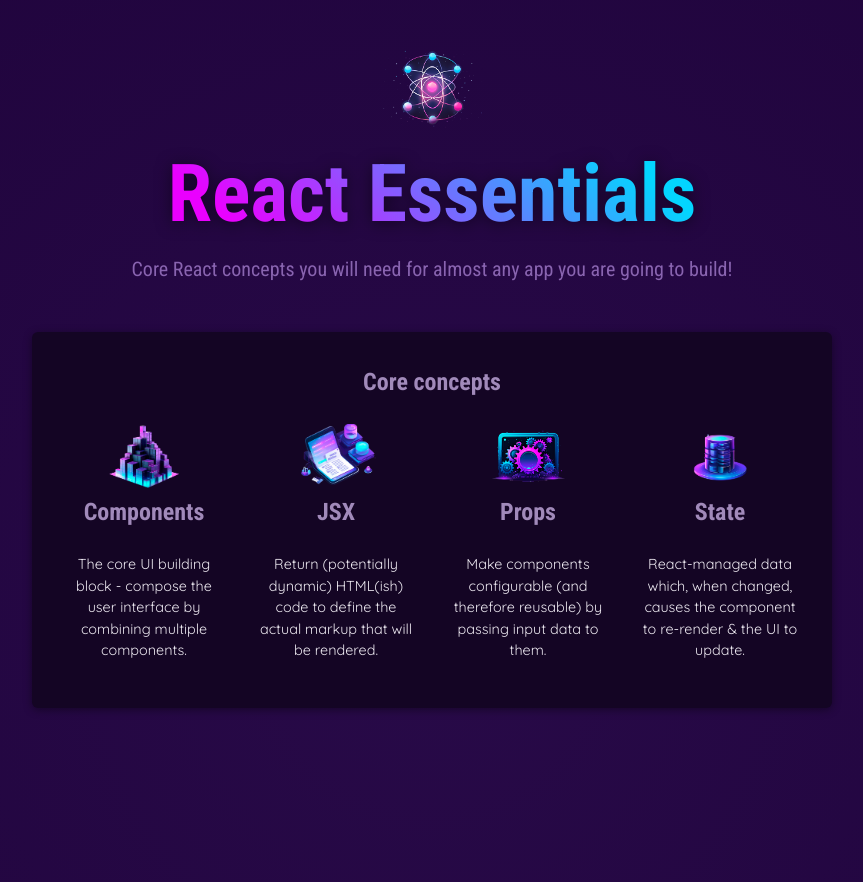
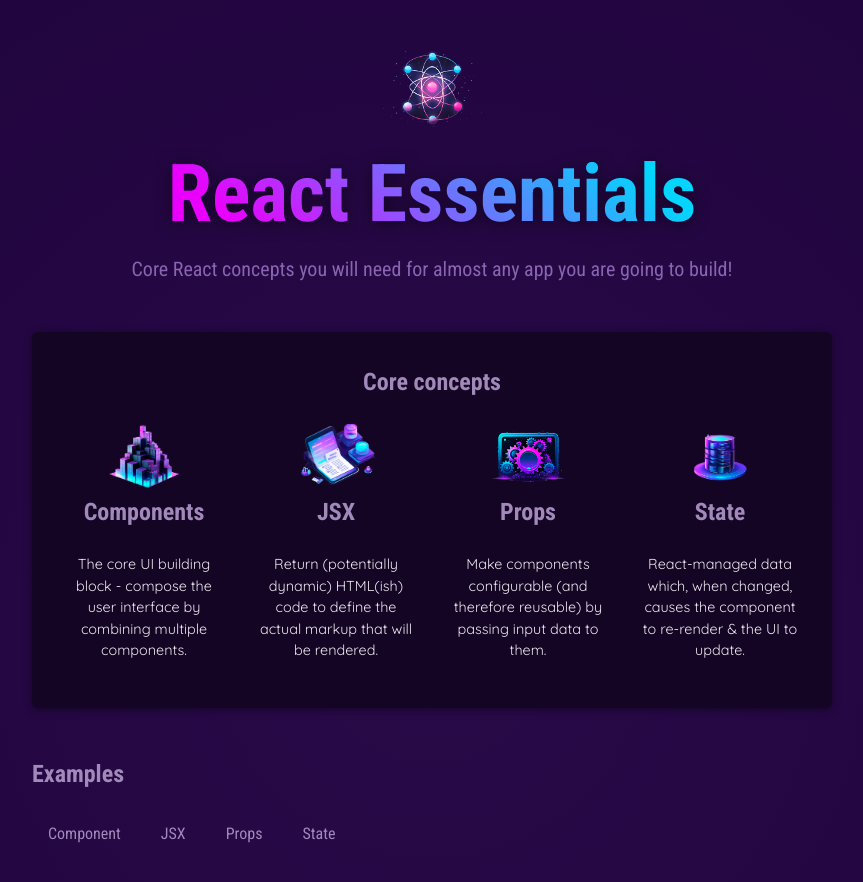
Before and after one commit to ekgitdev/react-refresh, a React (Vite) app: page / in a window 1280 px wide. Shown: the top 882 px of the page, without its empty margins (208-1071 px from the left). Built offline with nearby package versions, Linux system fonts and the light colour scheme.

Commit message:
Add onClick event to TabButton

```diff
--- a/src/App.jsx
+++ b/src/App.jsx
@@ -2,7 +2,7 @@
 import { CORE_CONCEPTS } from "./data";
 import Header from "./components/Header/Header";
 import CoreConcept from "./components/CoreConcept";
-
+import TabButton from "./components/TabButton";
 
 const App = () => {
   return (
@@ -18,6 +18,7 @@
               <p>{CORE_CONCEPTS[0].description}</p>
             </li>
             <CoreConcept
+            /* attributes */
               title={CORE_CONCEPTS[1].title}
               description={CORE_CONCEPTS[1].description}
               image={CORE_CONCEPTS[1].image}
@@ -27,6 +28,16 @@
             <CoreConcept {...CORE_CONCEPTS[3]} />
           </ul>
         </section>
+        <section id="examples">
+          <h2>Examples</h2>
+          <menu>
+           {/*text btw component tags - in props.children */}
+            <TabButton>Component</TabButton>
+            <TabButton>JSX</TabButton>
+            <TabButton>Props</TabButton>
+            <TabButton>State</TabButton>
+          </menu>
+        </section>
       </main>
     </div>
   );
--- /dev/null
+++ b/src/components/TabButton.jsx
@@ -0,0 +1,25 @@
+const TabButton = (props) => {
+  const handleClick = () => {
+    console.log("Hello world");
+  };
+
+  return (
+    <li>
+        {/** you write just function name because it will be executed in future by react, that s why not handleClick() */}
+      <button onClick={handleClick}>{props.children}</button>
+    </li>
+  );
+};
+
+export default TabButton;
+
+/* Alternative with destructuring */
+/*
+const TabButton = ({children}) => {
+    return (
+        <li><button>{children}</button></li>
+    )
+}
+
+export default TabButton;
+*/
```
